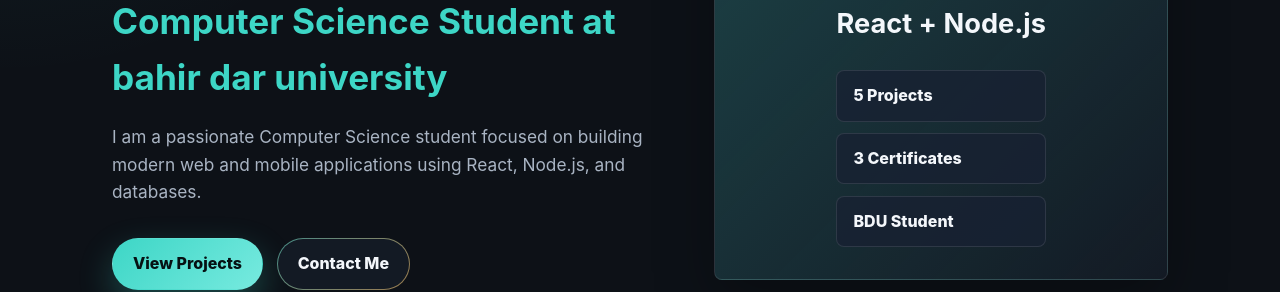
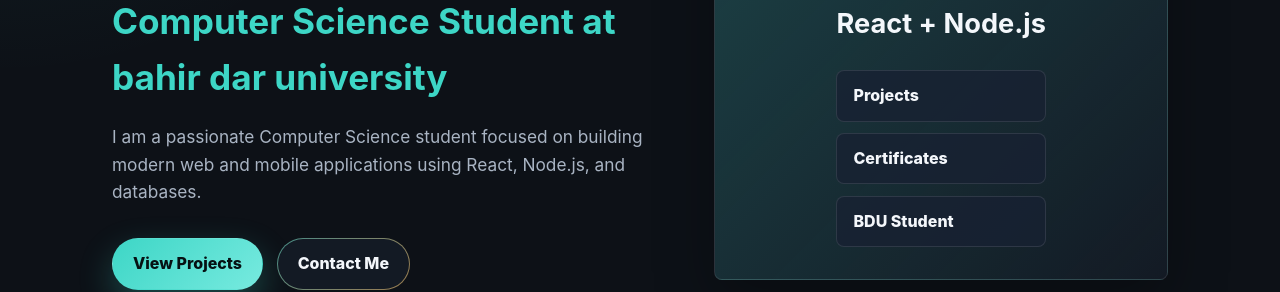
Before and after one commit to hibr12/my-portfolio, a React (Vite) app: page / in a window 1280 px wide. Shown: the part 404-696 px from the top of the page. Built offline with nearby package versions, Linux system fonts and the light colour scheme.

Commit message:
hero update

```diff
--- a/src/pages/Hero.jsx
+++ b/src/pages/Hero.jsx
@@ -31,8 +31,8 @@ function Hero() {
             <strong>React + Node.js</strong>
           </div>
           <div className="profile-panel__stats">
-            <span>5 Projects</span>
-            <span>3 Certificates</span>
+            <span>Projects</span>
+            <span>Certificates</span>
             <span>BDU Student</span>
           </div>
         </div>
```
